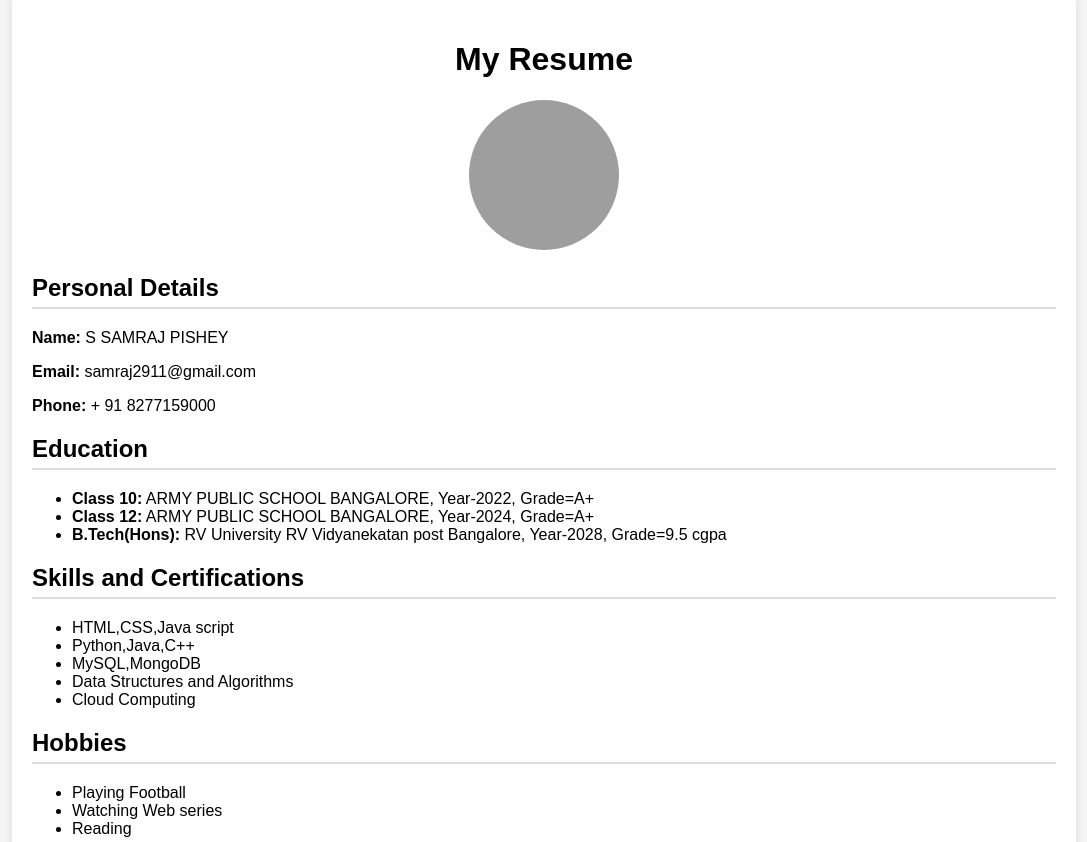
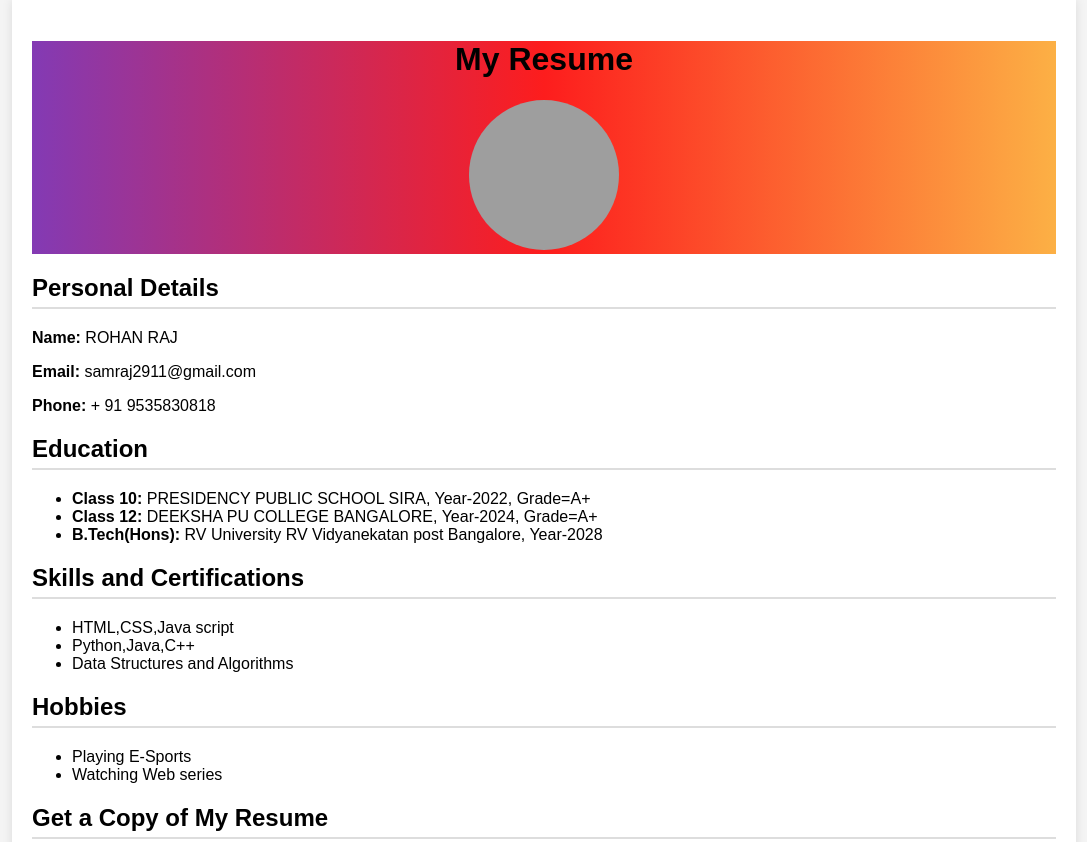
Before and after one commit to Rohan18032006/class-work, a plain HTML site: page index.html in a window 1280 px wide. Shown: the top 842 px of the page, without its empty margins (96-1183 px from the left). Drawn offline with Linux system fonts and the light colour scheme; grey boxes are pictures that could not be loaded.

Commit message:
Update index.html

```diff
--- a/index.html
+++ b/index.html
@@ -21,6 +21,9 @@
         }
         .header {
             text-align: center;
+            background: rgb(131,58,180);
+background: linear-gradient(90deg, rgba(131,58,180,1) 0%, rgba(253,29,29,1) 50%, rgba(252,176,69,1) 100%);
+
         }
         img {
             width: 150px;
@@ -60,18 +63,18 @@
         </div>
         <div class="section">
             <h2>Personal Details</h2>
-            <p><strong>Name:</strong> S SAMRAJ PISHEY</p>
+            <p><strong>Name:</strong> ROHAN RAJ</p>
             <p><strong>Email:</strong> samraj2911@gmail.com</p>
-            <p><strong>Phone:</strong> + 91 8277159000</p>
+            <p><strong>Phone:</strong> + 91 9535830818</p>
         </div>
 
         <!-- Education -->
         <div class="section">
             <h2>Education</h2>
             <ul>
-                <li><strong>Class 10:</strong> ARMY PUBLIC SCHOOL BANGALORE, Year-2022, Grade=A+</li>
-                <li><strong>Class 12:</strong> ARMY PUBLIC SCHOOL BANGALORE, Year-2024, Grade=A+</li>
-                <li><strong>B.Tech(Hons):</strong> RV University RV Vidyanekatan post Bangalore, Year-2028, Grade=9.5 cgpa</li>
+                <li><strong>Class 10:</strong> PRESIDENCY PUBLIC SCHOOL SIRA, Year-2022, Grade=A+</li>
+                <li><strong>Class 12:</strong> DEEKSHA PU COLLEGE BANGALORE, Year-2024, Grade=A+</li>
+                <li><strong>B.Tech(Hons):</strong> RV University RV Vidyanekatan post Bangalore, Year-2028</li>
             </ul>
         </div>
 
@@ -81,9 +84,7 @@
             <ul>
                 <li>HTML,CSS,Java script</li>
                 <li>Python,Java,C++</li>
-                <li>MySQL,MongoDB</li>
                 <li>Data Structures and Algorithms</li>
-                <li>Cloud Computing</li>
             </ul>
         </div>
 
@@ -91,9 +92,8 @@
         <div class="section">
             <h2>Hobbies</h2>
             <ul>
-                <li>Playing Football</li>
+                <li>Playing E-Sports</li>
                 <li>Watching Web series</li>
-                <li>Reading</li>
             </ul>
         </div>
 
```
